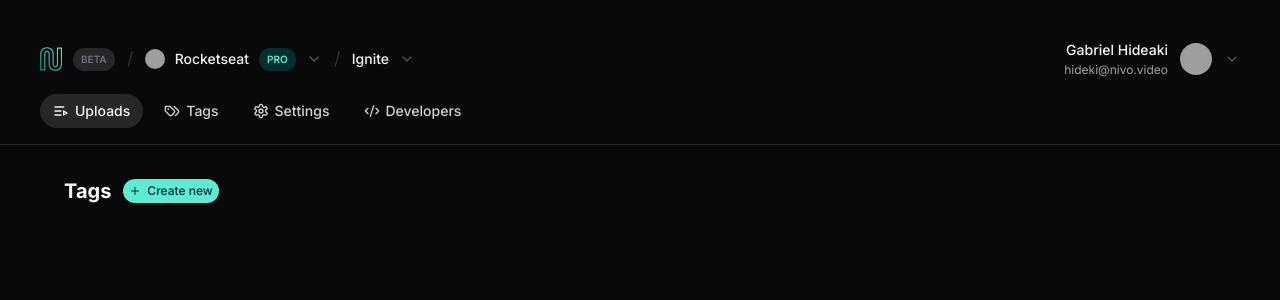
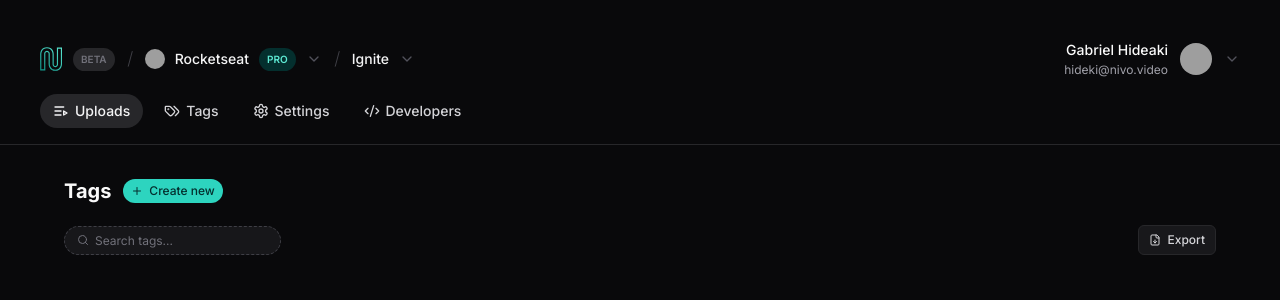
Before and after one commit to hideakigabriel/nivo-list-app, a React (Vite) app: page / in a window 1280 px wide. Shown: the top 300 px of the page. Built offline with nearby package versions, Linux system fonts and the light colour scheme; grey boxes are pictures that could not be loaded.

Commit message:
feat: add search component

```diff
--- a/src/app.tsx
+++ b/src/app.tsx
@@ -1,6 +1,8 @@
-import { Plus } from "lucide-react";
+import { Plus, Search, FileDown } from "lucide-react";
 import { Header } from "./components/header";
 import { Tabs } from "./components/tabs";
+import { Button } from "./components/ui/button";
+import { Control, Input } from "./components/ui/input";
 
 export function App() {
   return (
@@ -8,14 +10,26 @@
       <div>
         <Header />
         <Tabs />
-        </div>
+      </div>
       <main className="max-w-6xl mx-auto space-y-5">
         <div className="flex items-center gap-3">
           <h1 className="text-xl font-bold">Tags</h1>
-          <button className="inline-flex items-center gap-1.5 text-xs bg-teal-300 text-teal-950 font-medium rounded-full px-1.5 py-1">
+          <Button variant="primary">
             <Plus className="size-3 " />
             Create new
-          </button>
+          </Button>
+        </div>
+
+        <div className="flex items-center justify-between">
+          <Input variant="filter">
+            <Search className="size-3" />
+            <Control placeholder="Search tags..." />
+          </Input>
+
+          <Button>
+            <FileDown className="size-3" />
+            Export
+          </Button>
         </div>
       </main>
     </div>
```
